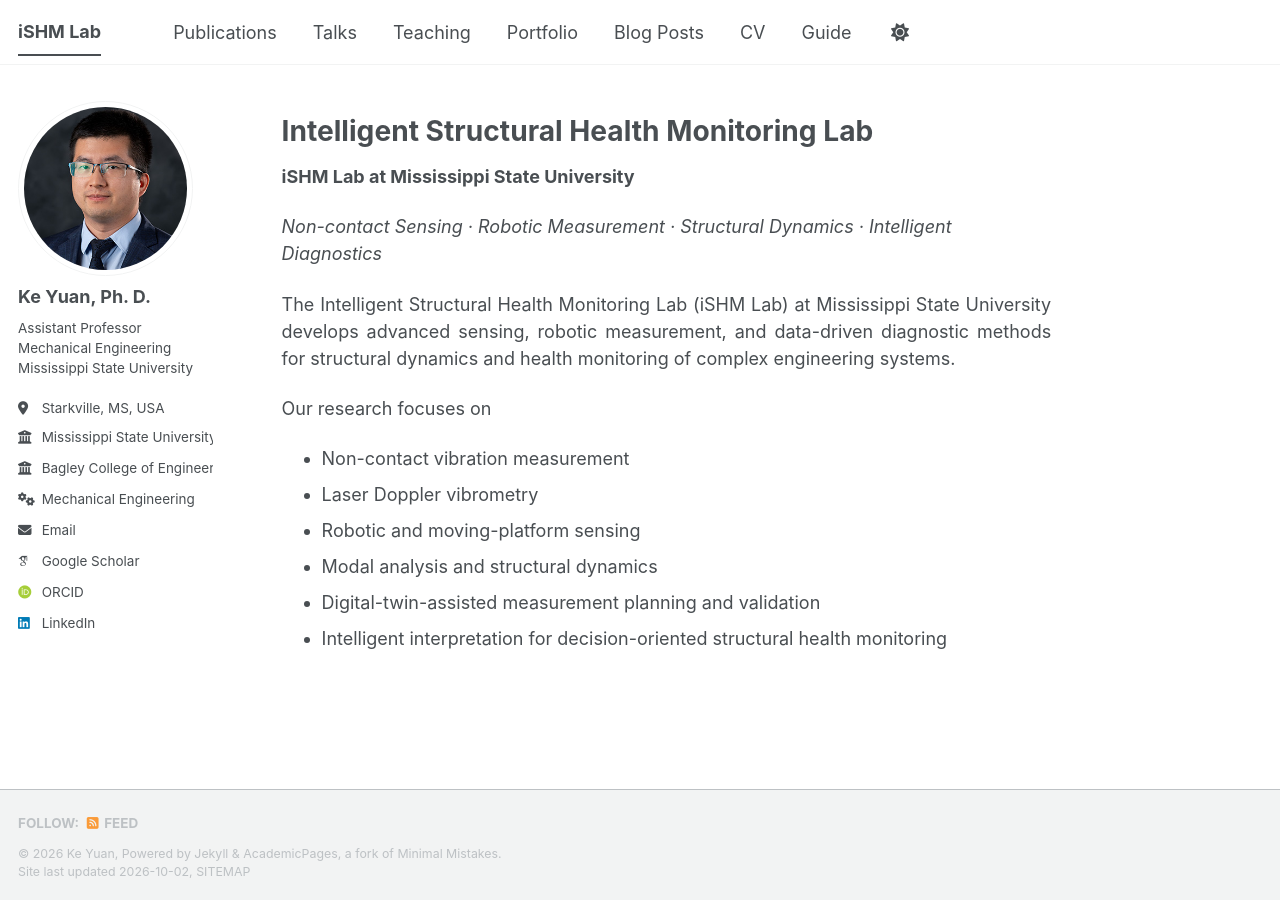
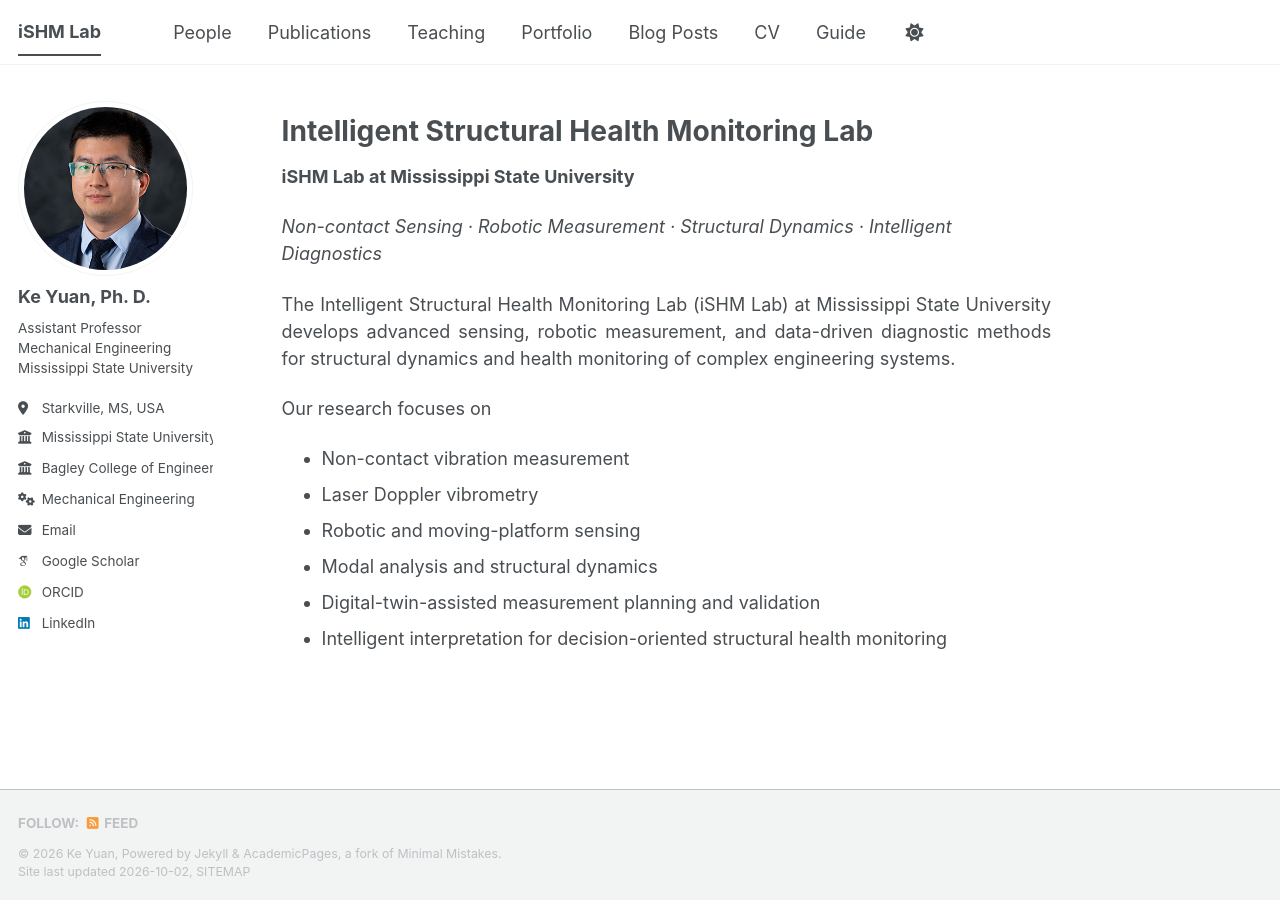
Before and after one commit to KeYuan2025/KeYuan2025.github.io, a Jekyll site: the page built from _pages/about.md, in a window 1280 px wide. Built offline with Jekyll 4.4.1, drawn with Linux system fonts in a browser that asks for light colours; some web fonts are replaced; a script bundle is joined from its source files by our own code; library files that are not in the unit come from our copies.

Commit message:
Update navigation.yml

```diff
--- a/_data/navigation.yml
+++ b/_data/navigation.yml
@@ -8,11 +8,11 @@
 #      Markdown formatted page while the second is generated using JSON.
 
 main:
+  - title: "People"
+    url: /people /
+
   - title: "Publications"
     url: /publications/
-
-  - title: "Talks"
-    url: /talks/
 
   - title: "Teaching"
     url: /teaching/
```
